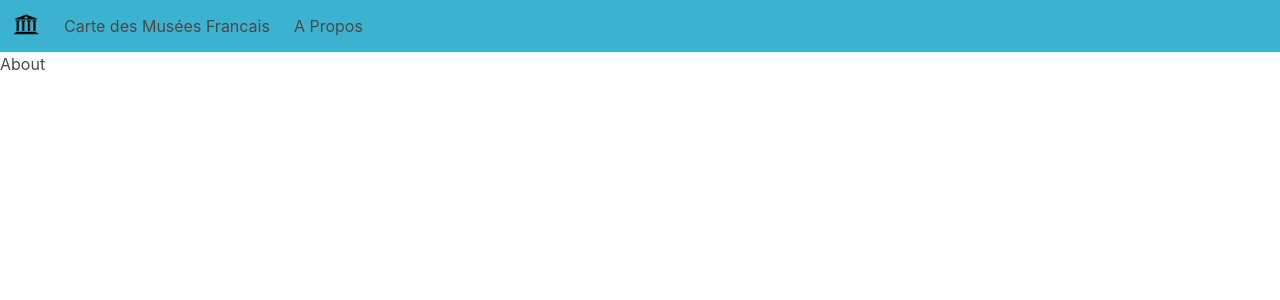
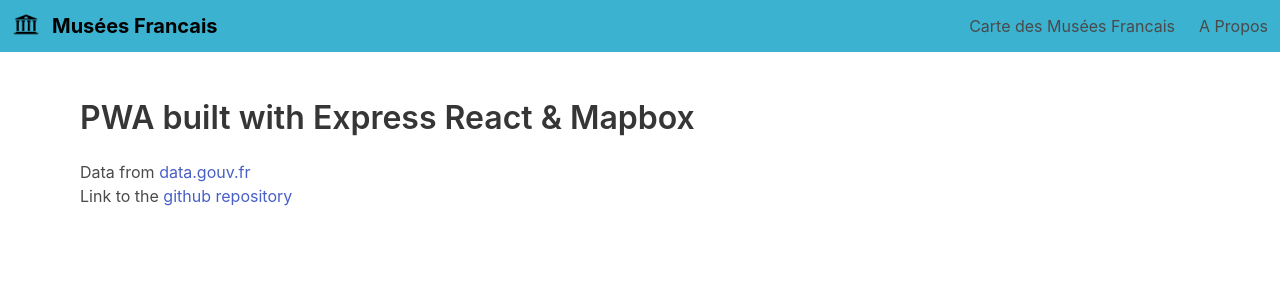
Before and after one commit to abstracts33d/french_museums, a React (Create React App) app: page /about in a window 1280 px wide. Shown: the top 300 px of the page. Built offline with nearby package versions, Linux system fonts and the light colour scheme.

Commit message:
update pages

```diff
--- a/src/App.css
+++ b/src/App.css
@@ -1,4 +1,8 @@
 .App {
+}
+
+.is-active{
+
 }
 
 .navbar-brand img{
--- a/src/App.js
+++ b/src/App.js
@@ -3,34 +3,16 @@ import { BrowserRouter as Router, Route, Link } from "react-router-dom";
 
 import 'bulma/css/bulma.css'
 import './App.css';
+import Nav from './components/Nav.js'
 import Map from './components/Map.js'
+import About from './components/About.js'
 
 function App() {
   return (
     <div className="App">
       <Router>
         <div>
-          <nav className="navbar" role="navigation" aria-label="main navigation">
-            <div className="navbar-brand">
-              <a className="navbar-item" href="#html">
-                <img src="favicon.png" width="28" height="28" alt="logo"/>
-              </a>
-              <a role="button" class="navbar-burger burger" aria-label="menu" aria-expanded="false" data-target="mainNavBar">
-                <span aria-hidden="true"></span>
-                <span aria-hidden="true"></span>
-                <span aria-hidden="true"></span>
-              </a>
-            </div>
-
-            <div id="mainNavBar" class="navbar-menu">
-              <div class="navbar-start">
-                <Link to="/" className="navbar-item">Carte des Musées Francais</Link>
-                <Link to="/about" className="navbar-item">A Propos</Link>
-              </div>
-            </div>
-
-          </nav>
-
+          <Nav/>
           <Route exact path="/" component={Map} />
           <Route path="/about" component={About} />
         </div>
@@ -39,12 +21,5 @@ function App() {
   );
 }
 
-function About() {
-  return (
-    <div>
-      <h2>About</h2>
-    </div>
-  );
-}
 
 export default App;
--- /dev/null
+++ b/src/components/About.js
@@ -0,0 +1,17 @@
+import React, { Component } from 'react';
+
+function About() {
+  return (
+    <section className="section">
+      <div className="container is-fluid">
+        <h2 className="title">PWA built with Express React & Mapbox </h2>
+        <p>Data from <a target="_blank" href="http://data.gouv.fr">data.gouv.fr</a>  </p>
+        <p>Link to the <a target="_blank" href="https://github.com/abstracts33d/french_museums">github repository</a></p>
+
+      </div>
+
+    </section>
+  );
+}
+
+export default About
--- /dev/null
+++ b/src/components/Nav.js
@@ -0,0 +1,56 @@
+import React, { Component } from 'react';
+import { Link } from "react-router-dom";
+
+class Nav extends Component {
+
+  componentDidMount() {
+    document.addEventListener('DOMContentLoaded', () => {
+      // Get all "navbar-burger" elements
+      const $navbarBurgers = Array.prototype.slice.call(document.querySelectorAll('.navbar-burger'), 0);
+      // Check if there are any navbar burgers
+      if ($navbarBurgers.length > 0) {
+        // Add a click event on each of them
+        $navbarBurgers.forEach( el => {
+          el.addEventListener('click', () => {
+            // Get the target from the "data-target" attribute
+            const target = el.dataset.target;
+            const $target = document.getElementById(target);
+            // Toggle the "is-active" class on both the "navbar-burger" and the "navbar-menu"
+            el.classList.toggle('is-active');
+            $target.classList.toggle('is-active');
+          });
+        });
+      }
+    });
+  }
+
+  render() {
+    return (
+        <nav className="navbar" role="navigation" aria-label="main navigation">
+          <div className="navbar-brand">
+            <a className="navbar-item" href="https://musees-francais.theabstractconnection.com">
+              <img src="favicon.png" width="28" height="28" alt="logo"/>
+            </a>
+            <div className="navbar-item" style={{"font-size":"20px", "font-weight":"bolder", "color":"black", "padding":0}}>
+              Musées Francais
+            </div>
+            <a role="button" className="navbar-burger burger" aria-label="menu" aria-expanded="false" data-target="mainNavBar">
+              <span aria-hidden="true"></span>
+              <span aria-hidden="true"></span>
+              <span aria-hidden="true"></span>
+            </a>
+          </div>
+
+          <div id="mainNavBar" className="navbar-menu">
+            <div className="navbar-end">
+              <Link to="/" className="navbar-item">Carte des Musées Francais</Link>
+              <Link to="/about" className="navbar-item">A Propos</Link>
+            </div>
+          </div>
+        </nav>
+      );
+    }
+  }
+
+
+export default Nav;
```
Also changed, not shown: public/index.html (line endings or trailing spaces).
